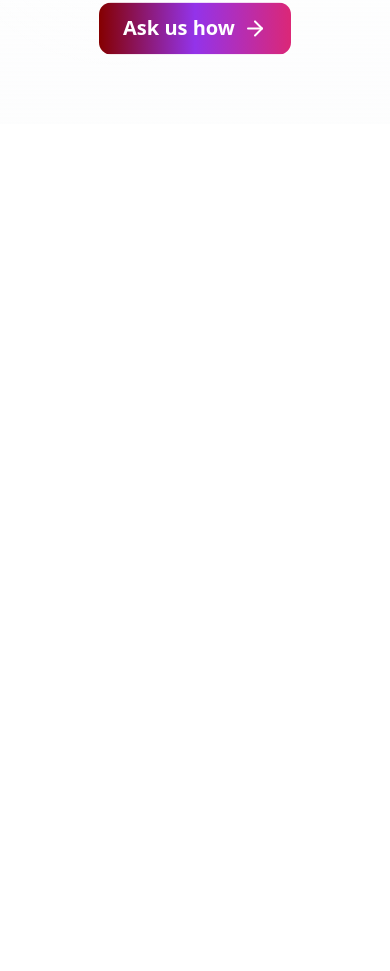
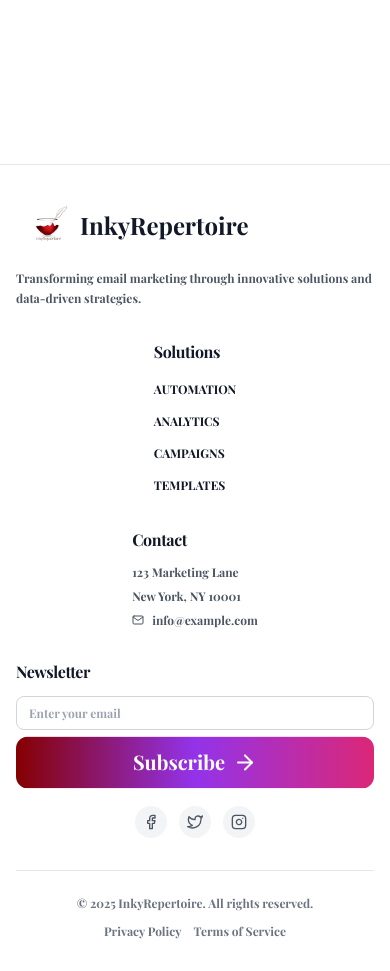
Before and after one commit to fantastizeey1/dami, a React (Vite) app: page /about-us in a window 390 px wide. Shown: the part 7812-8783 px from the top of the page. Before the commit the page ends 7936 px from the top, so only its background shows below. Built offline with nearby package versions, Linux system fonts and the light colour scheme.

Commit message:
improve contact form submission logic

```diff
--- a/src/App.jsx
+++ b/src/App.jsx
@@ -18,7 +18,11 @@ function App({ children }) {
 
   return (
     <FormProvider>
-      <main className={`max-w-full ${isDarkMode ? "dark:bg-gray-900" : ""}`}>
+      <main
+        className={`max-w-full font-playfair ${
+          isDarkMode ? "dark:bg-gray-900" : ""
+        }`}
+      >
         <Router>
           <Header />
 
--- a/src/components/About/About.jsx
+++ b/src/components/About/About.jsx
@@ -6,6 +6,7 @@ import AboutValue from "./AboutValue";
 import AboutPartner from "./AboutPartner";
 import GrowthSection from "./GrowthSection";
 import EmailCTA from "../Home/CTA/EmailCTA";
+import Footer from "../Home/Footer/Footer";
 
 const About = () => {
   return (
@@ -17,6 +18,7 @@ const About = () => {
       <AboutValue />
       <AboutPartner />
       <EmailCTA />
+      <Footer />
     </div>
   );
 };
--- a/src/components/ContactForm.jsx
+++ b/src/components/ContactForm.jsx
@@ -172,7 +172,13 @@ const ContactForm = ({ onClose }) => {
             </motion.div>
           )}
 
-          <form onSubmit={handleSubmit} className="space-y-6">
+          <form
+            onSubmit={handleSubmit}
+            name="contact"
+            method="POST"
+            netlify
+            className="space-y-6"
+          >
             <div className="grid grid-cols-1 lg:grid-cols-2 gap-6">
               <div>
                 <label htmlFor="name" className={labelClassName}>
--- a/src/components/Home/CTA/EmailCTA.jsx
+++ b/src/components/Home/CTA/EmailCTA.jsx
@@ -8,7 +8,7 @@ const EmailCTA = () => {
 
   return (
     <section className="relative w-full overflow-hidden">
-      <div className="absolute inset-0 bg-gradient-to-b from-transparent to-gray-50 dark:to-gray-800 opacity-40" />
+      <div className="absolute inset-0 bg-white dark:bg-gray-900 opacity-40" />
       <div className="max-w-7xl mx-auto px-8 py-16 relative">
         <div className="absolute inset-0 bg-[radial-gradient(circle_at_30%_50%,rgba(255,255,255,0.1),transparent_50%)] dark:bg-[radial-gradient(circle_at_30%_50%,rgba(0,0,0,0.1),transparent_50%)]" />
         <div className="relative flex flex-col items-center justify-between gap-16">
--- a/src/components/Home/Footer/Footer.jsx
+++ b/src/components/Home/Footer/Footer.jsx
@@ -19,7 +19,7 @@ const Footer = () => {
           </div>
 
           {/* Links Column */}
-          <div className="space-y-3 sm:space-y-4">
+          <div className="space-y-3 sm:space-y-4 justify-self-center">
             <h4 className="font-playfair text-base sm:text-lg font-bold dark:text-gray-100 text-gray-900 mb-2 sm:mb-4">
               Solutions
             </h4>
@@ -29,7 +29,7 @@ const Footer = () => {
                   <li key={item}>
                     <a
                       href="#"
-                      className="nav-hover-btn text-gray-600 dark:text-gray-300 text-xs sm:text-sm transition-all"
+                      className="nav-hover-btn m-0 dark:text-gray-100 text-gray-900 text-xs sm:text-sm transition-all"
                     >
                       {item}
                     </a>
@@ -40,7 +40,7 @@ const Footer = () => {
           </div>
 
           {/* Contact Column */}
-          <div className="space-y-3 sm:space-y-4">
+          <div className="space-y-3 sm:space-y-4 justify-self-center">
             <h4 className="font-playfair text-base sm:text-lg font-bold dark:text-gray-100 text-gray-900 mb-2 sm:mb-4">
               Contact
             </h4>
--- a/src/components/Services/Services.jsx
+++ b/src/components/Services/Services.jsx
@@ -4,6 +4,7 @@ import ServiceCards from "./ServiceCards";
 import CTA from "./CTA";
 import { servicesData } from "./servicesData";
 import EmailCTA from "../Home/CTA/EmailCTA";
+import Footer from "../Home/Footer/Footer";
 
 const Services = () => {
   return (
@@ -11,6 +12,7 @@ const Services = () => {
       <Hero />
       <ServiceCards services={servicesData} />
       <EmailCTA />
+      <Footer />
     </div>
   );
 };
--- a/src/index.css
+++ b/src/index.css
@@ -4,8 +4,19 @@
 @tailwind components;
 @tailwind utilities;
 
+.font-playfair {
+  font-family: "Playfair Display", serif;
+  font-weight: 700; /* From the wght@700 in URL */
+}
+
 .nav-hover-btn {
-  @apply relative ms-10  text-xs uppercase text-blue-50 after:absolute after:-bottom-0.5 after:left-0 after:h-[2px] after:w-full after:origin-bottom-right after:scale-x-0 after:bg-neutral-800 after:transition-transform after:duration-300 after:ease-[cubic-bezier(0.65_0.05_0.36_1)] hover:after:origin-bottom-left hover:after:scale-x-100 dark:after:bg-white cursor-pointer;
+  @apply relative text-xs uppercase text-gray-900 dark:text-gray-100
+         after:absolute after:-bottom-0.5 after:left-0 after:h-[2px]
+         after:w-full after:origin-bottom-right after:scale-x-0
+         after:bg-neutral-800 after:transition-transform after:duration-300
+         after:ease-[cubic-bezier(0.65_0.05_0.36_1)] hover:after:origin-bottom-left
+         hover:after:scale-x-100 dark:after:bg-white cursor-pointer
+         transition-colors duration-200;
 }
 
 @keyframes slideUp {
@@ -256,7 +267,7 @@
     0% 80%
   );
 
-  /* Adjusted border-radius for a softer look */
+  /* Adjusted border-radius for a softer look font-playfair */
   border-radius: 30px; /* More rounded corners */
 
   /* Optional: Add a box shadow for depth */
```
